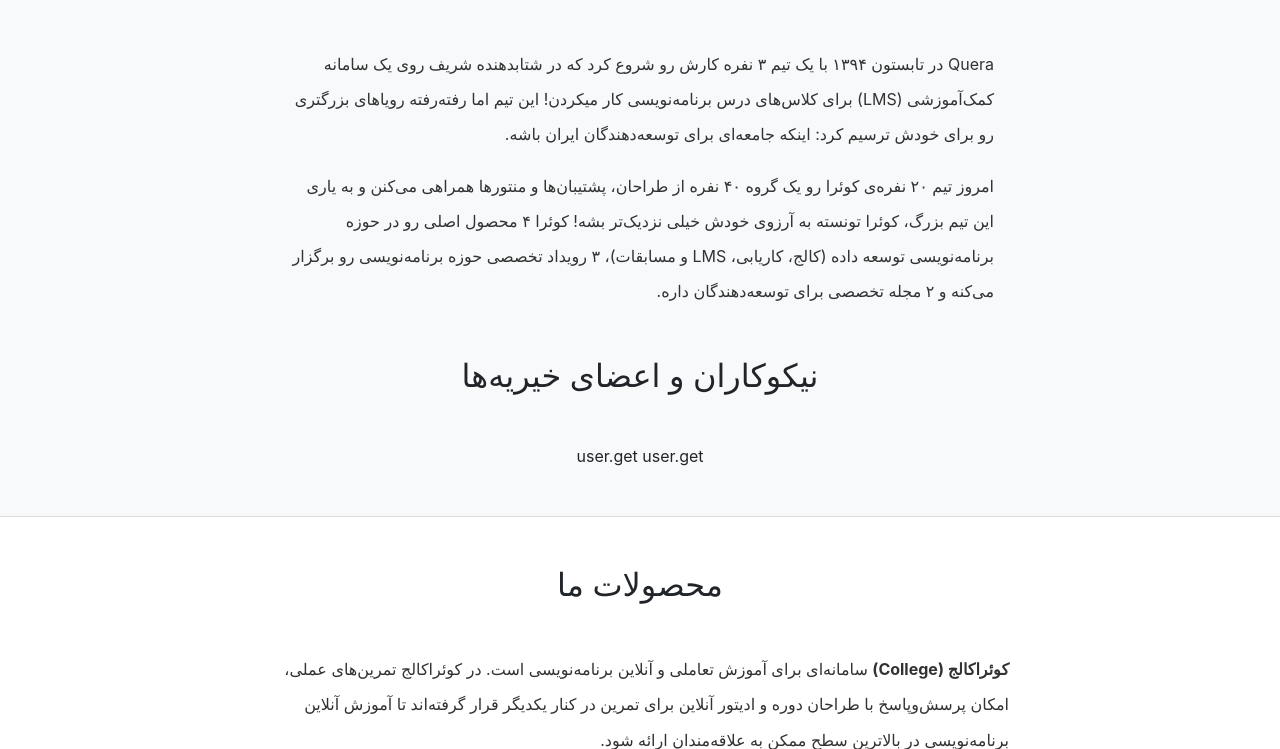
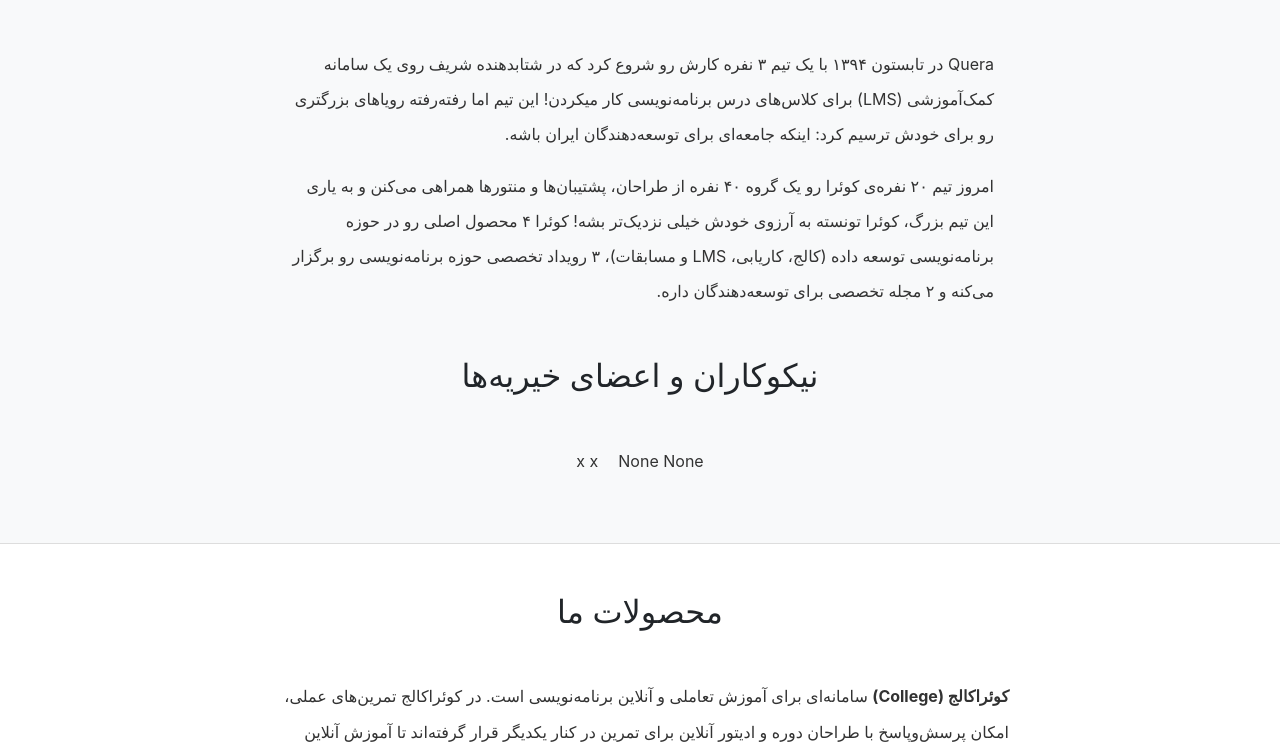
Before and after one commit to hosseinabedinipoco/Charity_Managment, a Django app: page /about_us in a window 1280 px wide. Shown: the part 227-976 px from the top of the page. Run offline with Django 5.2, Linux system fonts and the light colour scheme; data comes from the database, SQL or seed files in the repository; some libraries are stand-ins or nearby versions; some web fonts are replaced.

Commit message:
complete the abour_us.html

```diff
--- a/Charity_Managment/about_us/templates/about_us.html
+++ b/Charity_Managment/about_us/templates/about_us.html
@@ -4,9 +4,9 @@
     <h2 class="text-center my-5">نیکوکاران و اعضای خیریه‌ها</h2>
     <div class="container">
         <div class="d-flex flex-wrap justify-content-around">
-            <div>
+            <div style="display: flex; gap: 20px;">
                 {% for user in users %}
-                    user.get
+                    <p>{{ user.first_name }} {{ user.last_name }}</p>
                 {% endfor %}
             </div>
         </div>
```
Also changed, not shown: Charity_Managment/about_us/views.py (line endings or trailing spaces).
